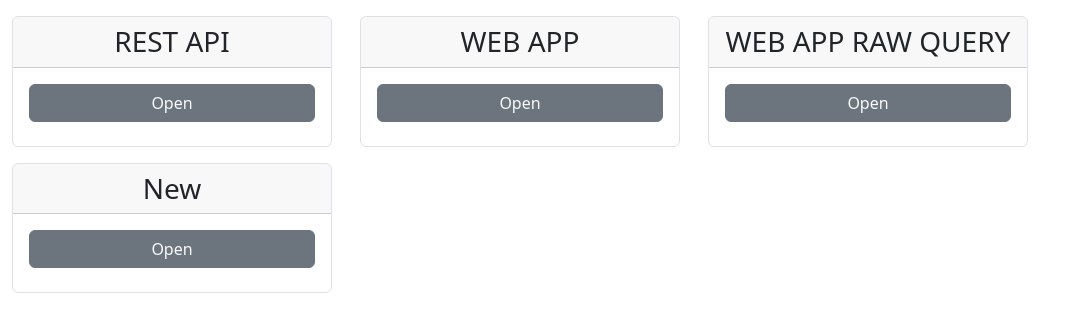
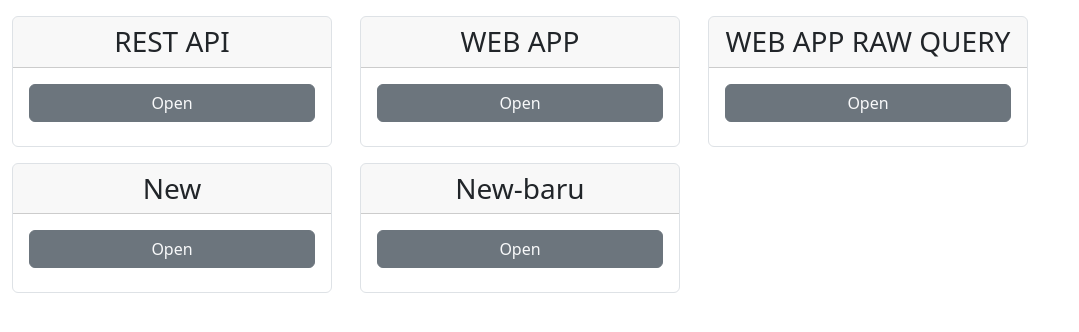
Before and after one commit to Rhayeksa/django_template_component, a Django app: page / in a window 1280 px wide. Shown: the part 56-388 px from the top of the page, without its empty margins (0-1079 px from the left). Run offline with Django 5.2, Linux system fonts and the light colour scheme.

```diff
--- a/templates/pages/home.html
+++ b/templates/pages/home.html
@@ -55,6 +55,19 @@
         </div>
       </div>
     </div>
+
+    <div class="col mb-3">
+      <div class="card border me-1" style="min-width: 20rem">
+        <div class="card-header text-center h3">New-baru</div>
+        <div class="card-body text-light">
+          <a
+            href="{% url 'web:get_all_raw_query' %}"
+            class="btn btn-secondary card-title d-grid"
+            >Open</a
+          >
+        </div>
+      </div>
+    </div>
   </div>
 </div>
 <!--  -->{% endblock apps %}<!--  -->
```
